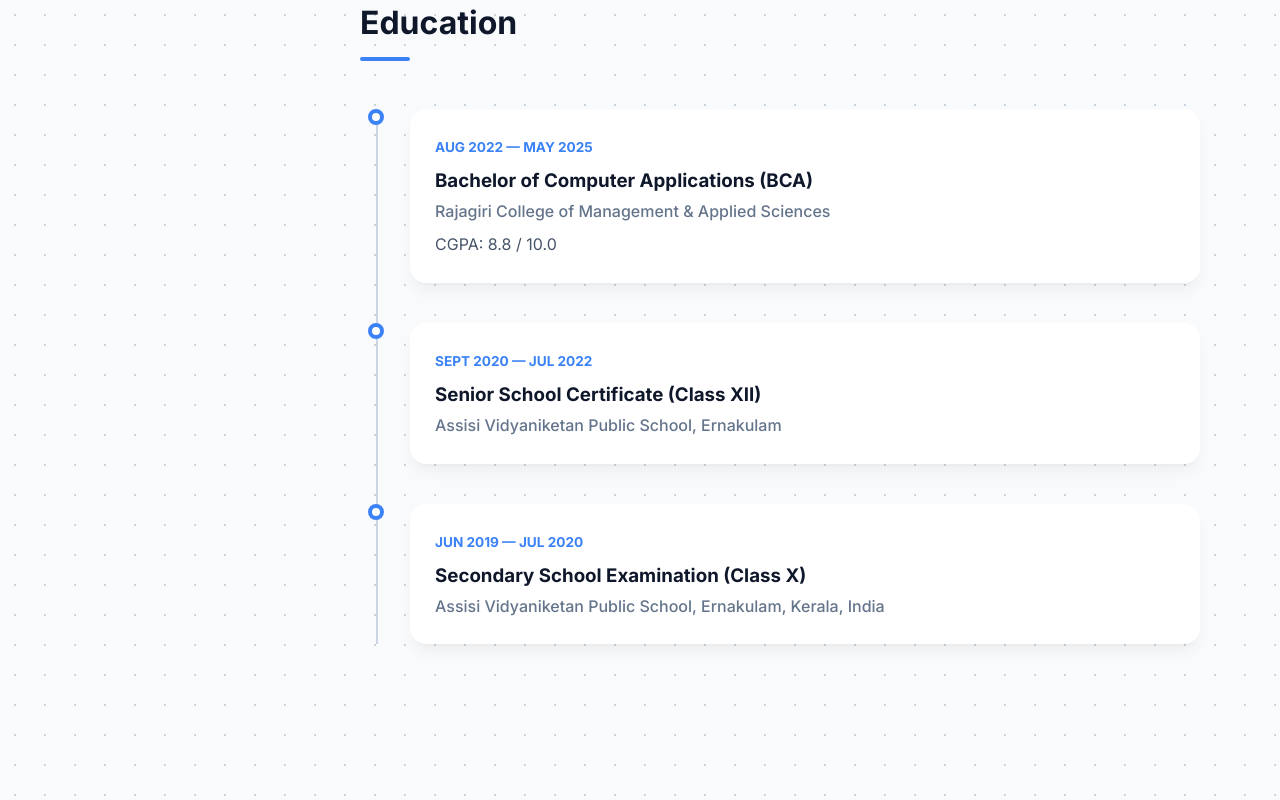
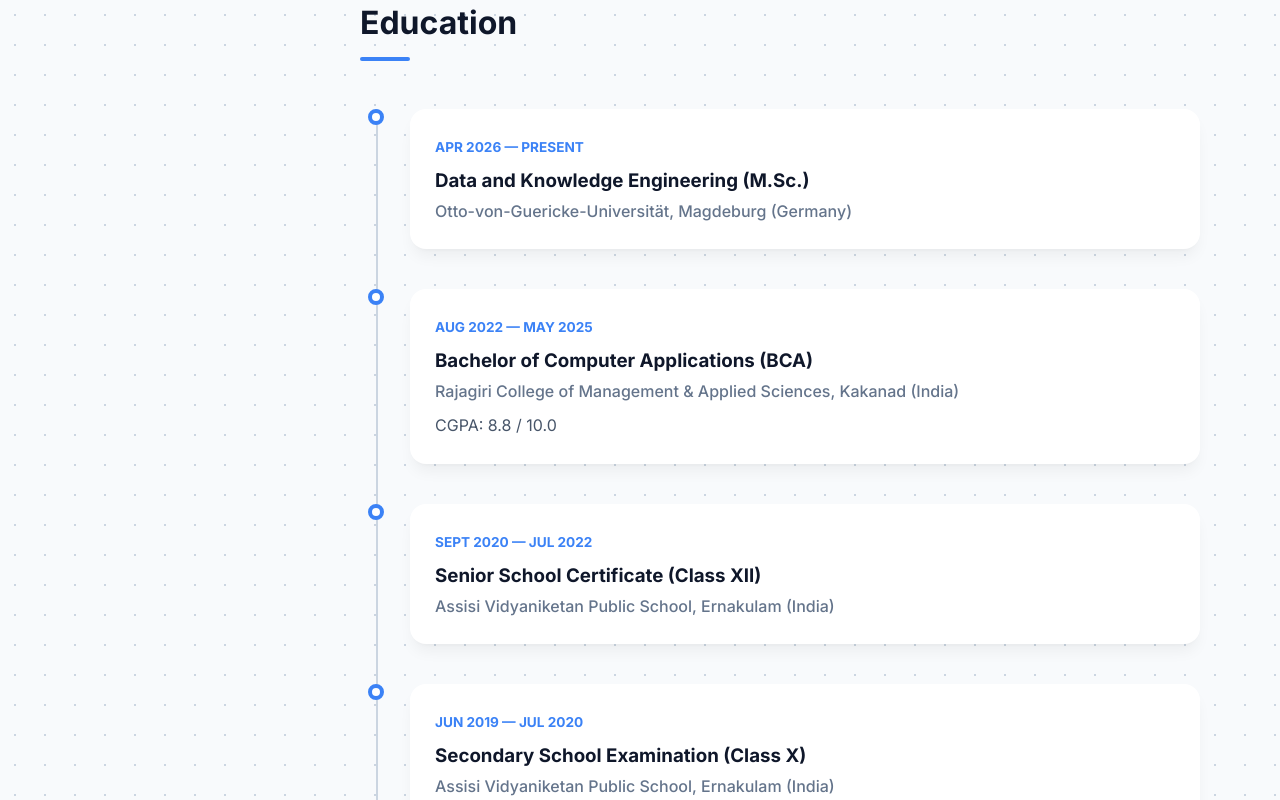
Before and after one commit to AbhayKishore/Portfolio, a React (Vite) app: page / in a window 1280 px wide. Shown: the part 2460-3260 px from the top of the page. Built offline with nearby package versions, Linux system fonts and the light colour scheme.

Commit message:
Updated new University details in App.jsx

```diff
--- a/src/App.jsx
+++ b/src/App.jsx
@@ -74,8 +74,7 @@ export default function PortfolioPage() {
     email: "abhaykishore2004@gmail.com",
     github: "https://github.com/AbhayKishore",
     linkedin: "https://www.linkedin.com/in/abhay-kishore",
-    phone: "+91 8304966250",
-    location: "Ernakulam, Kerala, India",
+    location: "Magdeburg, Saxony-Anhalt, Germany",
   };
 
   // --- STATE MANAGEMENT ---
@@ -125,7 +124,7 @@ export default function PortfolioPage() {
 
       switch (option.action) {
         case "contact":
-          botResponse = `You can reach Abhay at ${personal.email} or on WhatsApp/phone at ${personal.phone}. He is based in ${personal.location} and is open to remote or hybrid opportunities.`;
+          botResponse = `You can reach Abhay at ${personal.email}. He is based in ${personal.location} and is open to remote or hybrid opportunities.`;
           scrollToSection("contact");
           break;
         case "resume": {
@@ -301,22 +300,29 @@ export default function PortfolioPage() {
   const education = [
     {
       id: 1,
+      range: "Apr 2026 — Present",
+      degree: "Data and Knowledge Engineering (M.Sc.)",
+      institution: "Otto-von-Guericke-Universität, Magdeburg (Germany)",
+      extras: "",
+    },
+    {
+      id: 2,
       range: "Aug 2022 — May 2025",
       degree: "Bachelor of Computer Applications (BCA)",
-      institution: "Rajagiri College of Management & Applied Sciences",
+      institution: "Rajagiri College of Management & Applied Sciences, Kakanad (India)",
       extras: "CGPA: 8.8 / 10.0",
     },
     {
-      id: 2,
+      id: 3,
       range: "Sept 2020 — Jul 2022",
       degree: "Senior School Certificate (Class XII)",
-      institution: "Assisi Vidyaniketan Public School, Ernakulam",
+      institution: "Assisi Vidyaniketan Public School, Ernakulam (India)",
     },
     {
-      id: 3,
+      id: 4,
       range: "Jun 2019 — Jul 2020",
       degree: "Secondary School Examination (Class X)",
-      institution: "Assisi Vidyaniketan Public School, Ernakulam, Kerala, India",
+      institution: "Assisi Vidyaniketan Public School, Ernakulam (India)",
     },
   ];
 
@@ -359,9 +365,9 @@ export default function PortfolioPage() {
   ];
 
   const achievements = [
-    { id: 1, text: "Class Topper — First Semester (Rajagiri College)" },
-    { id: 2, text: "Presented research on 'AI in Cybersecurity' at International Conference" },
-    { id: 3, text: "Presented 'AI-Generated Deepfakes' at National Conference" },
+    { id: 1, text: "Achieved Class Topper position in First Semester at Rajagiri College" },
+    { id: 2, text: "Delivered a presentation on 'AI in Cybersecurity' at International Conference" },
+    { id: 3, text: "Delivered a presentation on 'AI-Generated Deepfakes' at National Conference" },
   ];
 
   // ========== RENDER ==========
@@ -701,8 +707,7 @@ export default function PortfolioPage() {
               <i className="bi bi-envelope-at"></i> Mail Me
             </a>
             <div style={{ marginTop: "1.5rem", color: "#94a3b8", fontSize: "0.9rem" }}>
-              {personal.location} <br />
-              {personal.phone}
+              {personal.location}
             </div>
           </div>
         </section>
```
